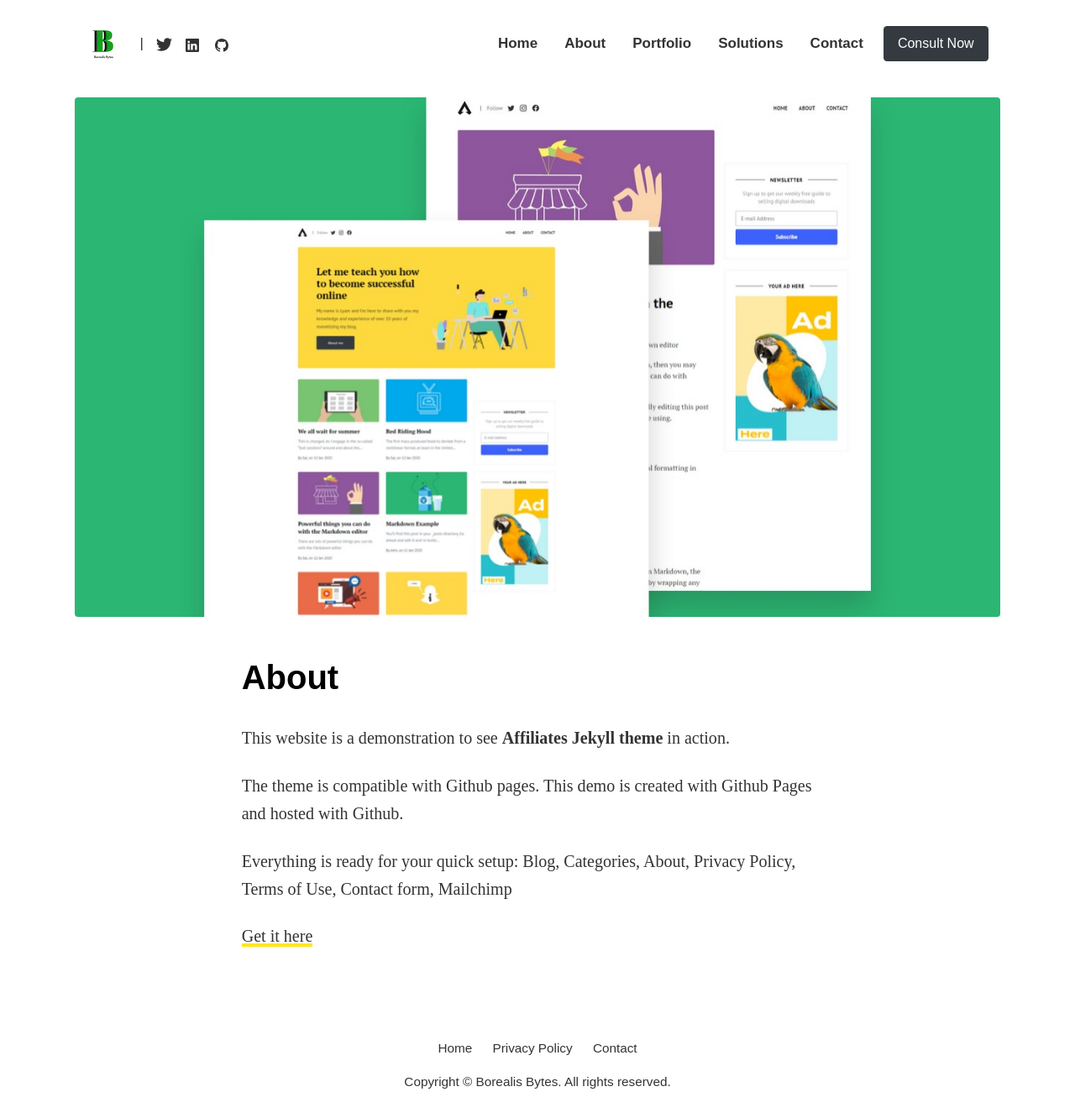
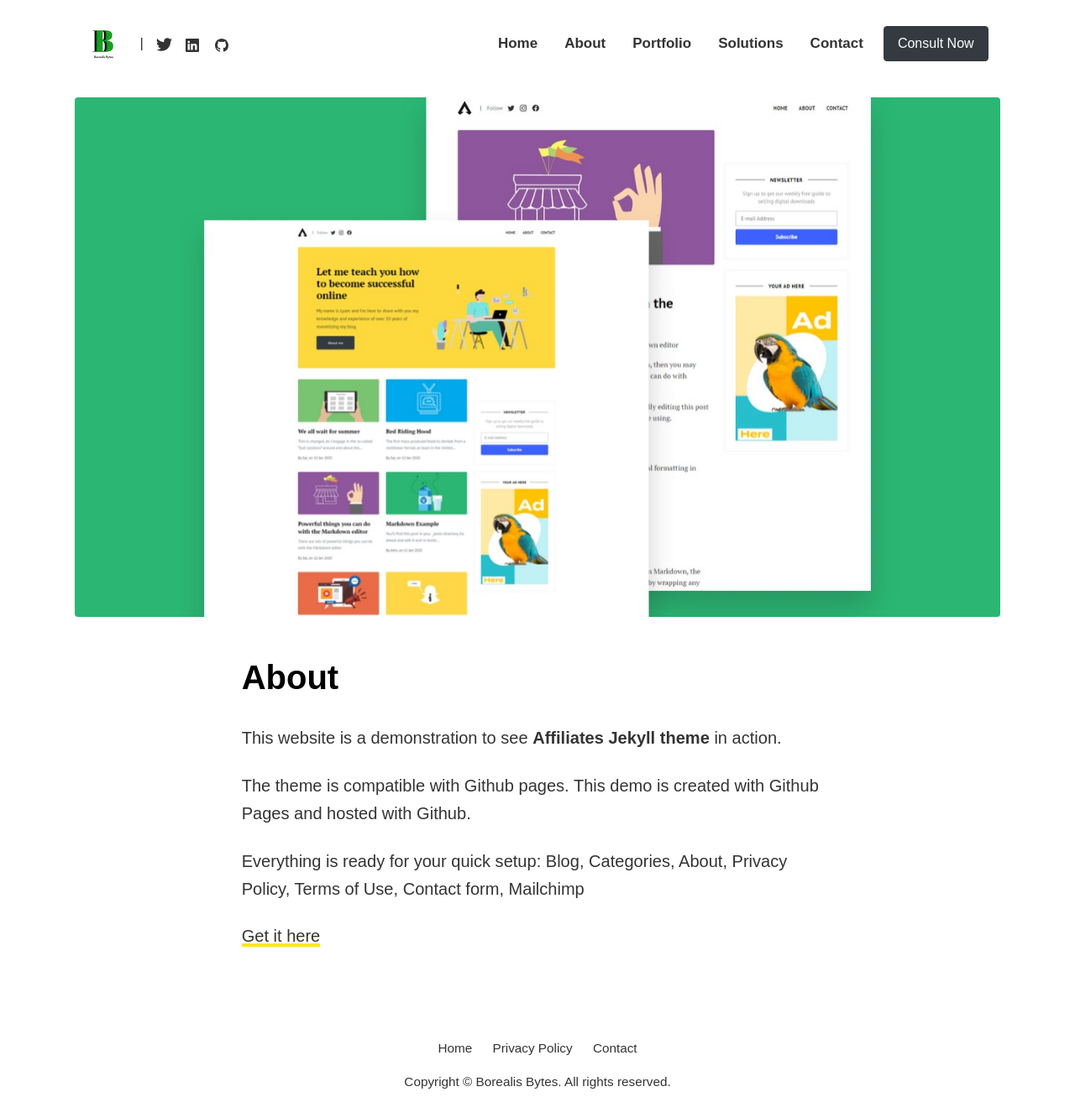
Before and after one commit to wowthemesnet/affiliates-jekyll-theme, a Jekyll site: the page built from pages/about.md, in a window 1280 px wide and 1332 px high. Shown: the whole window at 84% size. Built offline with Jekyll 4.4.1, drawn with Linux system fonts in a browser that asks for light colours; some web fonts are replaced.

Commit message:
fixed font
font fixes

```diff
--- a/_layouts/page.html
+++ b/_layouts/page.html
@@ -15,7 +15,7 @@ layout: default
     <h1 class="posttitle">{{ page.title }}</h1>
   </div>
 
-  <div class="article-post serif-font">
+  <div class="article-post">
     {{content}}
   </div>
 
--- a/_layouts/post.html
+++ b/_layouts/post.html
@@ -41,7 +41,7 @@ post_class: post-template
 
 
 			<!-- Post Content -->
-			<div class="article-post serif-font">
+			<div class="article-post">
 				{{content}}
                 <div class="clearfix"></div>
 			</div>
```
